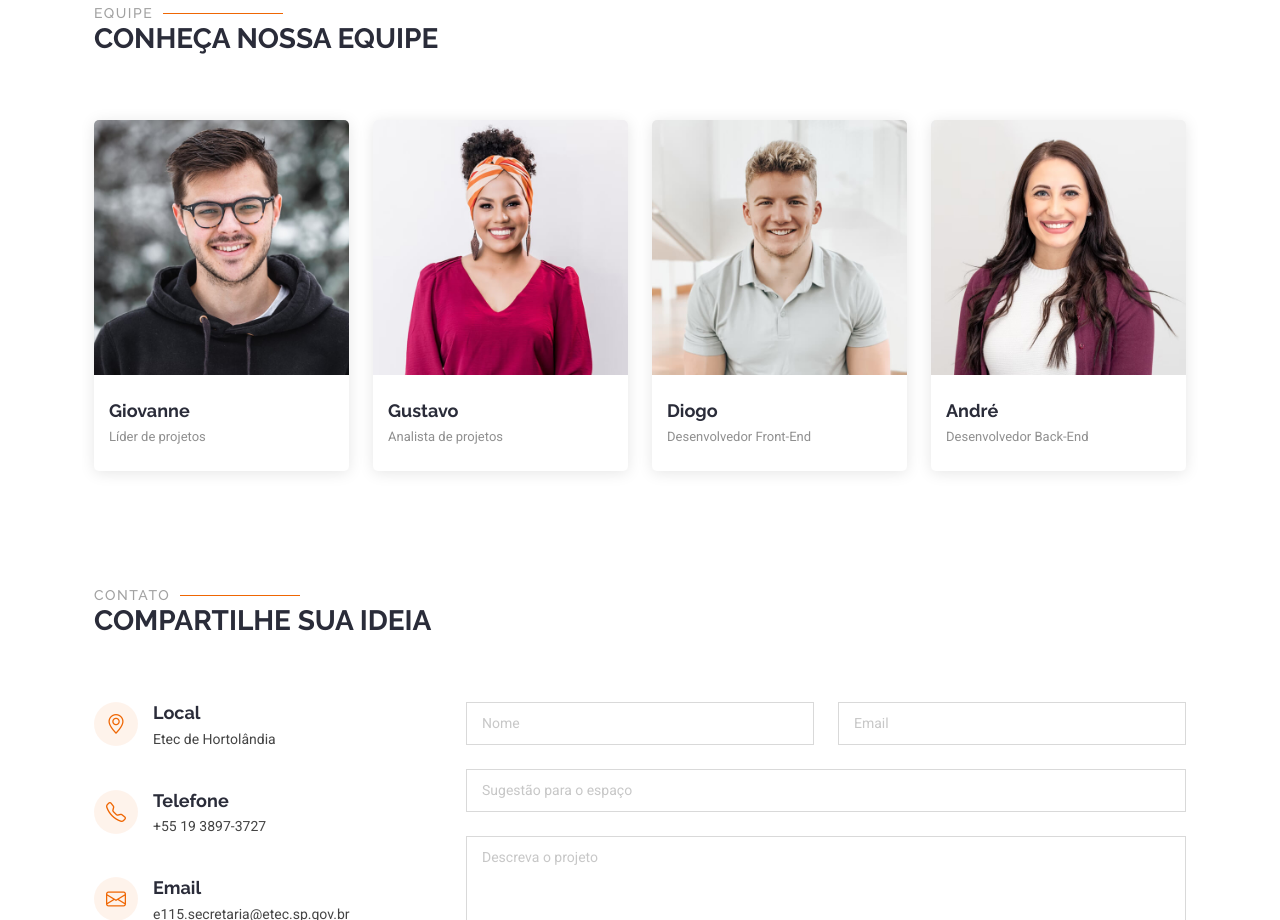
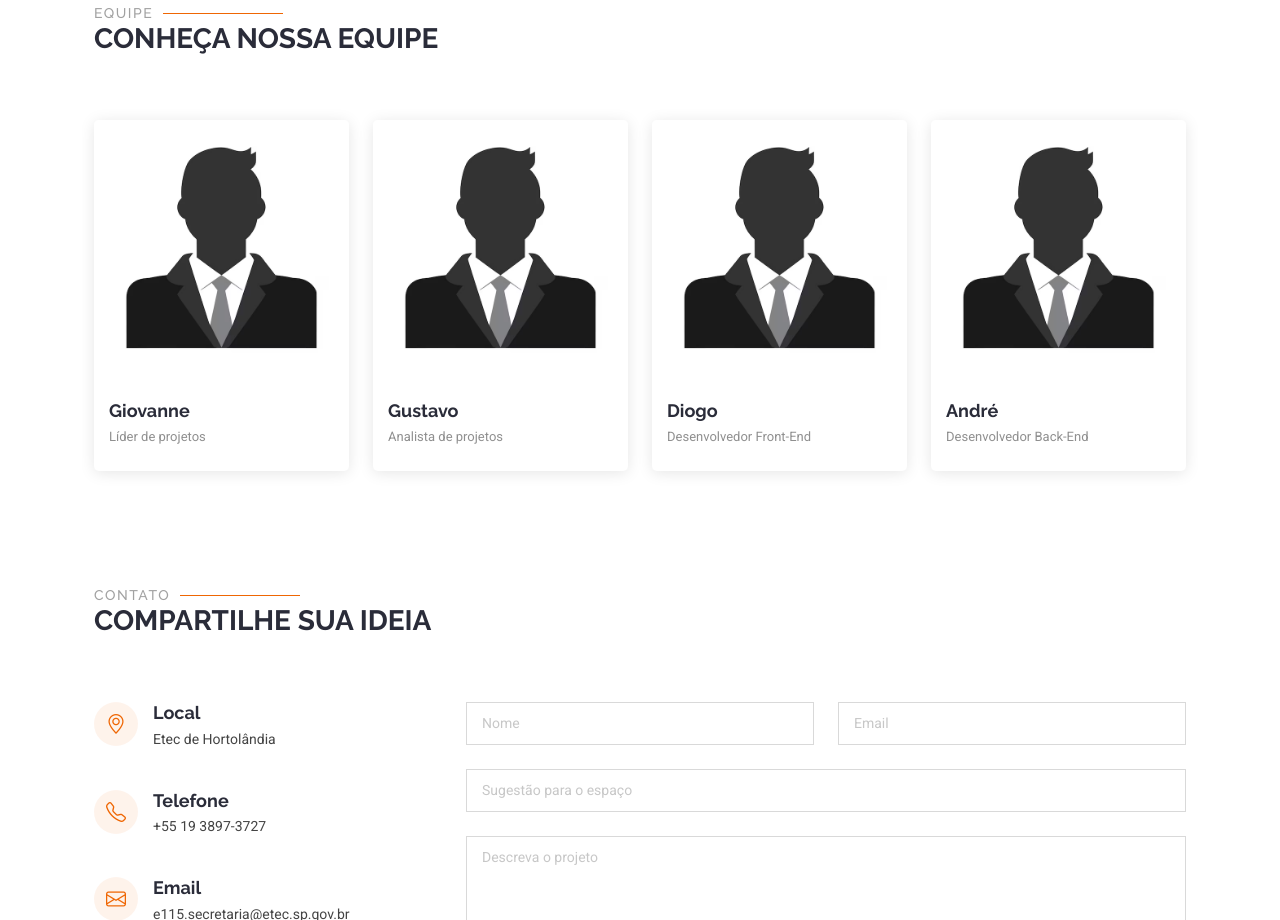
Before and after one commit to odcostaa/projeto-epa-github, a plain HTML site: page index.html in a window 1280 px wide. Shown: the part 5160-6080 px from the top of the page. Drawn offline with Linux system fonts and the light colour scheme.

Commit message:
Add files via upload

```diff
--- a/index.html
+++ b/index.html
@@ -600,7 +600,7 @@
           <div class="col-lg-3 col-md-6 d-flex align-items-stretch" data-aos="fade-up" data-aos-delay="100">
             <div class="team-member">
               <div class="member-img">
-                <img src="assets/img/team/team-1.jpg" class="img-fluid" alt="">
+                <img src="sem-foto-perfil.avif" class="img-fluid" alt="">
                 <div class="social">
                   <a><i class="bi bi-twitter-x"></i></a>
                   <a><i class="bi bi-facebook"></i></a>
@@ -618,7 +618,7 @@
           <div class="col-lg-3 col-md-6 d-flex align-items-stretch" data-aos="fade-up" data-aos-delay="200">
             <div class="team-member">
               <div class="member-img">
-                <img src="assets/img/team/team-2.jpg" class="img-fluid" alt="">
+                <img src="sem-foto-perfil.avif" class="img-fluid" alt="">
                 <div class="social">
                   <a><i class="bi bi-twitter-x"></i></a>
                   <a><i class="bi bi-facebook"></i></a>
@@ -636,7 +636,7 @@
           <div class="col-lg-3 col-md-6 d-flex align-items-stretch" data-aos="fade-up" data-aos-delay="300">
             <div class="team-member">
               <div class="member-img">
-                <img src="assets/img/team/team-3.jpg" class="img-fluid" alt="">
+                <img src="sem-foto-perfil.avif" class="img-fluid" alt="">
                 <div class="social">
                   <a><i class="bi bi-twitter-x"></i></a>
                   <a><i class="bi bi-facebook"></i></a>
@@ -654,7 +654,7 @@
           <div class="col-lg-3 col-md-6 d-flex align-items-stretch" data-aos="fade-up" data-aos-delay="400">
             <div class="team-member">
               <div class="member-img">
-                <img src="assets/img/team/team-4.jpg" class="img-fluid" alt="">
+                <img src="sem-foto-perfil.avif" class="img-fluid" alt="">
                 <div class="social">
                   <a><i class="bi bi-twitter-x"></i></a>
                   <a><i class="bi bi-facebook"></i></a>
```
Also changed, not shown: sem-foto-perfil.avif (added).
